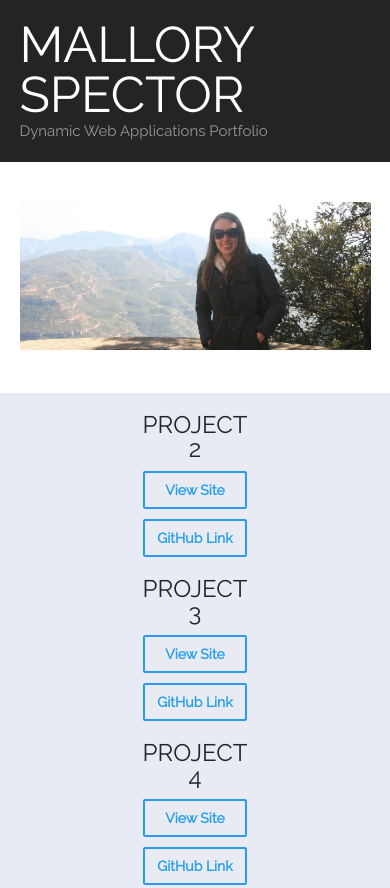
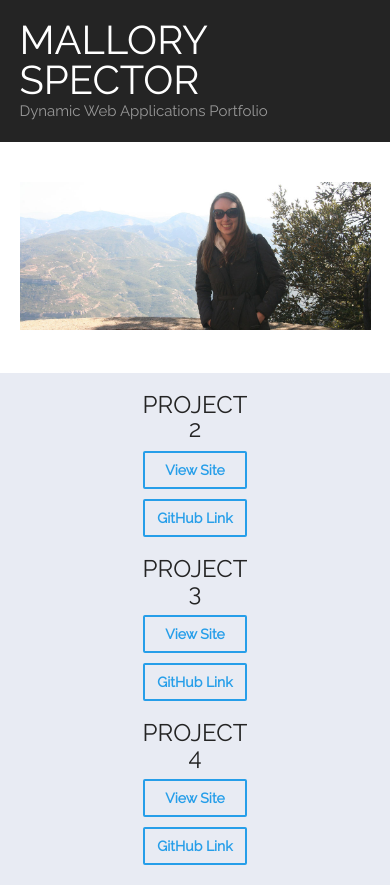
Before and after one commit to malloryspector/dwa15_p1, a plain HTML site: page index.html in a window 390 px wide. Shown: the top 888 px of the page. Drawn offline with Linux system fonts and the light colour scheme.

Commit message:
Fix small bug in CSS Media Query

```diff
--- a/css/style.css
+++ b/css/style.css
@@ -143,7 +143,4 @@ img {
   .project {
     float: none;
   }
-  h1 {
-    font-size: 50px;
-  }
 }
```
